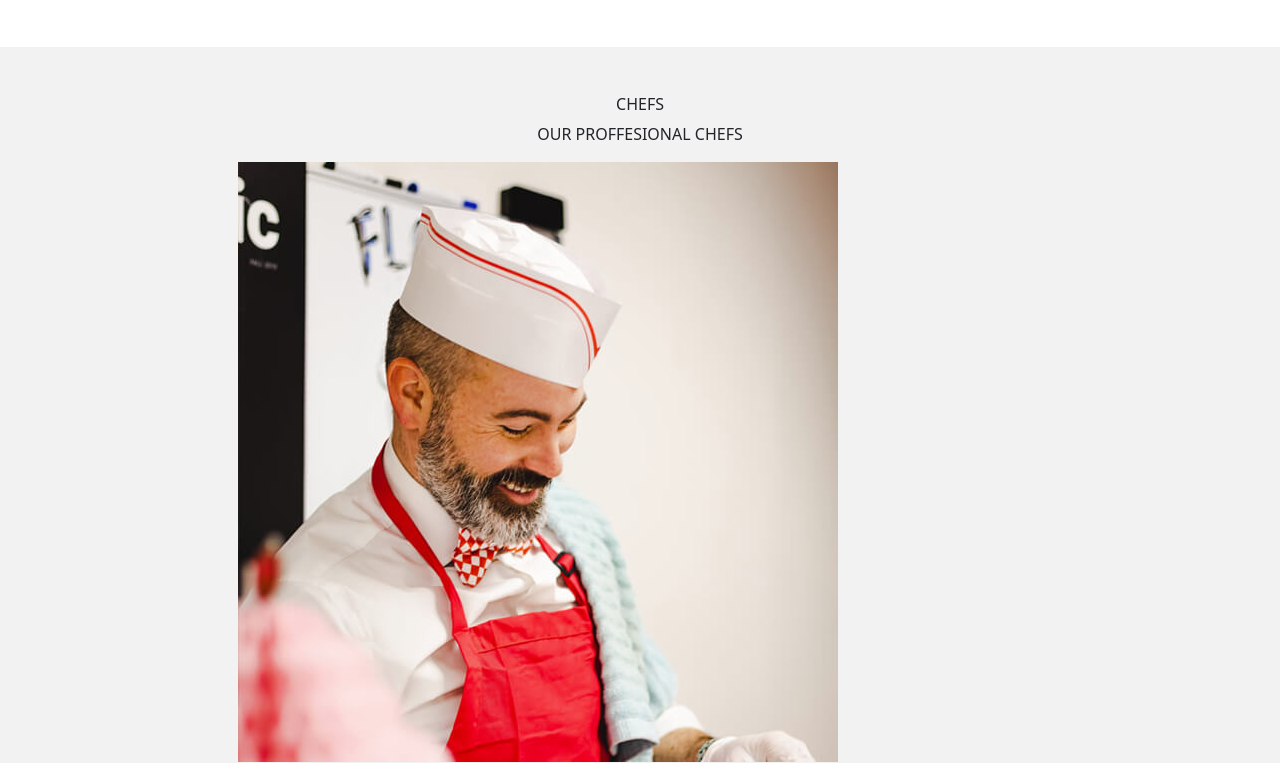
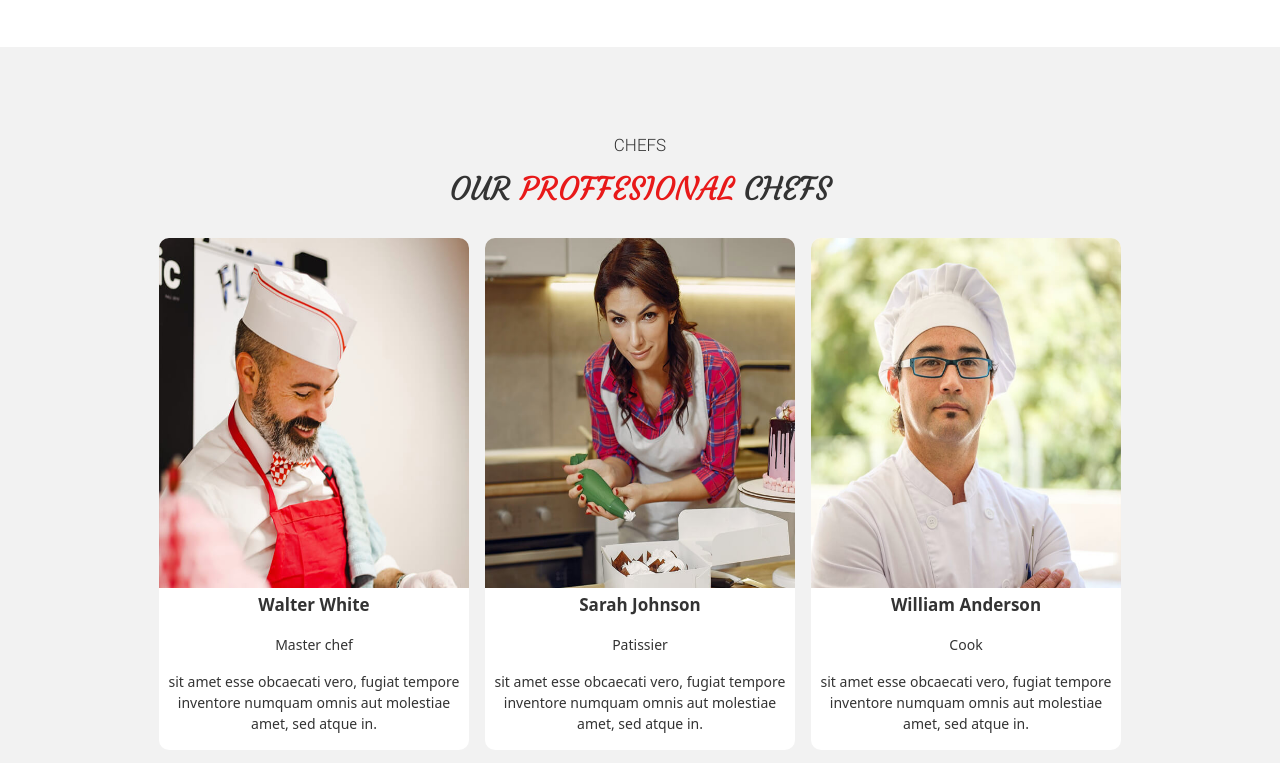
Before and after one commit to moseslionsgeek/moussa-nafea-lions-resto-project, a website: page index.html in a window 1280 px wide. Shown: the part 3075-3838 px from the top of the page. Drawn offline with nearby package versions, Linux system fonts and the light colour scheme; files whose address does not match are found by name.

Commit message:
add styl sec chef

```diff
--- a/src/sass/modules/home/_main.scss
+++ b/src/sass/modules/home/_main.scss
@@ -385,3 +385,68 @@
     background-color:#e81919;
     cursor: pointer;
   }
+
+  //************************ section pro chef *************************
+#chfs{
+    width: 100%;
+  }
+  .chef{
+    width: 310px;
+    border-radius: 10px;
+    background-color:#fff;
+    transition: 0.6s;
+    position: relative;
+    img{
+        border-radius: 10px 10px 0px 0px;
+        width: 310px;
+        height: 350px;
+    }
+    p{
+
+        color: #333;
+        font-size: 14px;
+    }
+    .tit{
+        font-size: 17px;
+        font-weight: bolder;
+
+    }
+  }
+  .section7-title{
+    font-size: 32px;
+    font-family: moses;
+    color: #333;
+  }
+  .pt-5 h6{
+    margin-top: 40px;
+    font-family: moses-two;
+    color: #333;
+    font-size: 17px;
+    margin-bottom: 10px;
+  }
+  .pt-5 p{
+    margin-bottom: 25px;
+  }
+  .section7-title span{
+    color: #e81919;
+  }
+  .chef:hover{
+    scale: (1.1);
+  }
+  .chef:hover .social-media-chefs{
+    right: 5%;
+    opacity: 1;
+  }
+  .social-media-chefs{
+    width: 30px;
+    background-color:#e81919;
+    border-radius: 5px;
+    position: absolute;
+    top: 2%;
+    opacity: 0;
+    right: 0;
+    transition: 1s;
+    i{
+        padding-block: 5px;
+    }
+  }
```
Also changed, not shown: public/css/app.css.
